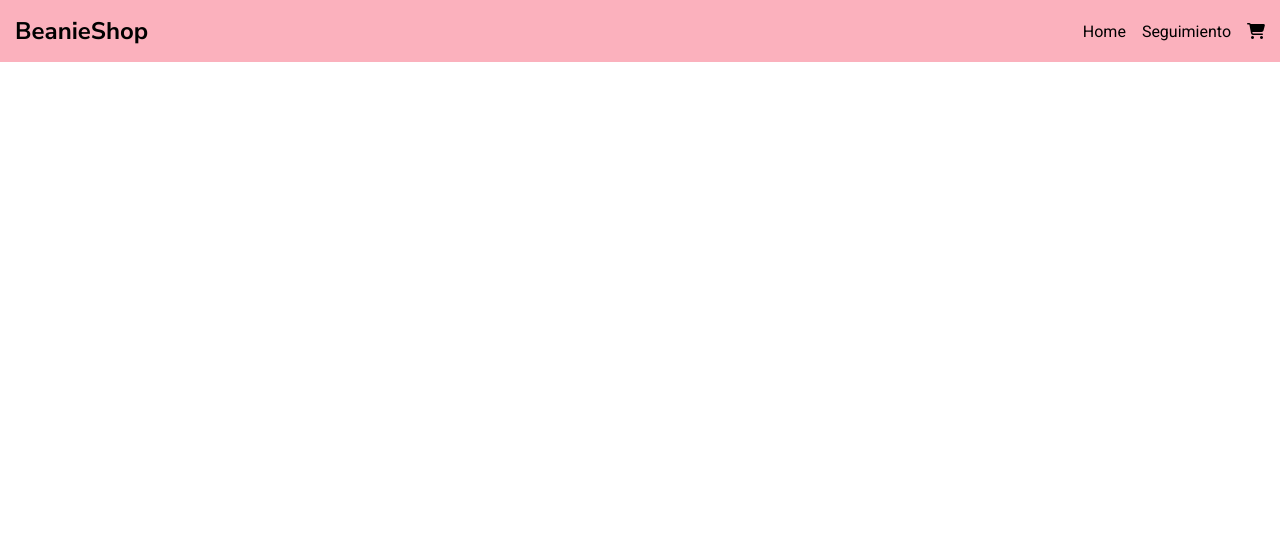
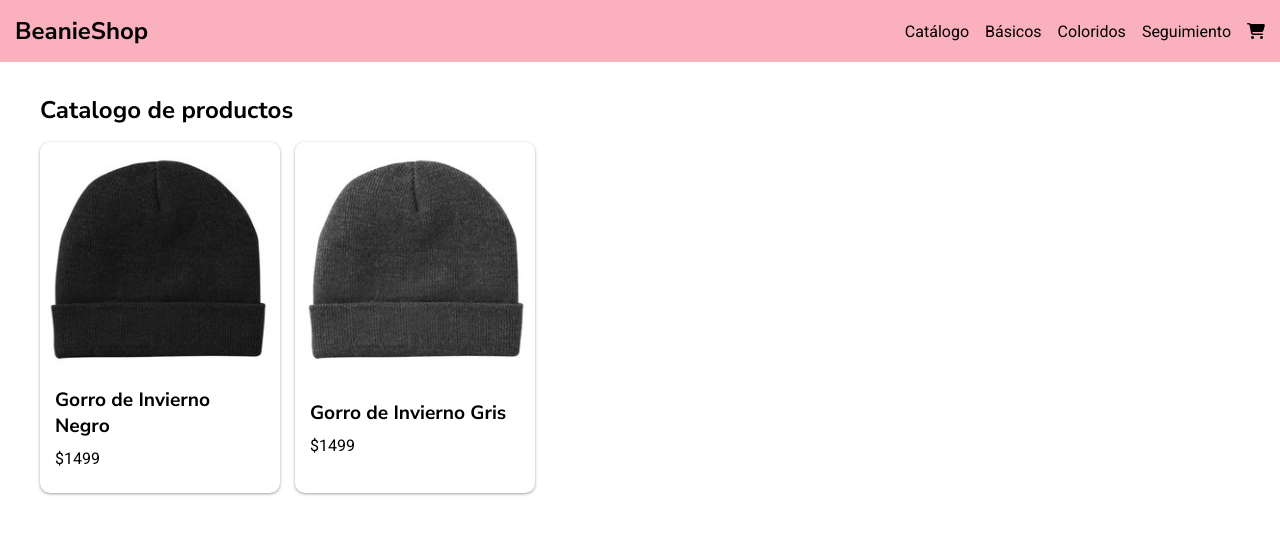
Before and after one commit to DavidArambulo/BeanieShop, a React (Create React App) app: page /categoria/1 in a window 1280 px wide. Shown: the top 534 px of the page. Built offline with nearby package versions, Linux system fonts and the light colour scheme.

Commit message:
Se agrego separado por categorias, se corrigio error de recarga al presionar el los botones en ItemCount

```diff
--- a/src/App.jsx
+++ b/src/App.jsx
@@ -10,6 +10,9 @@ function App() {
         <NavBar />
         <Switch>
           <Route exact path="/">
+            <ItemList />
+          </Route>
+          <Route exact path="/categoria/:idCategoria">
             <ItemList />
           </Route>
           <Route path="/item/:id">
--- a/src/components/Item/Item.jsx
+++ b/src/components/Item/Item.jsx
@@ -6,7 +6,7 @@ const Item = ({ img, nombre, precio, cant, stock, id }) => {
     //const { id: itemId } = useParams();
     return (
         <Link to={`/item/${id}`} className='producto'>
-            <img src={img} alt={nombre} className='producto-img' />
+            <img src={'/'+img} alt={nombre} className='producto-img' />
             <div className='producto-datos'>
                 <h3 className='datos-nombre'>{nombre}</h3>
                 <p className='datos-precio'>${precio}</p>
--- a/src/components/ItemCount/ItemCount.jsx
+++ b/src/components/ItemCount/ItemCount.jsx
@@ -1,20 +1,22 @@
 import React, { useState } from 'react';
 
 const ItemCount = ({ inicial, stock }) => {
-    const [cant, setCant] = useState(inicial);
+    const [cant, setCant] = useState(inicial)
 
-    const sumarCant = () =>{
+    const sumarCant = (event) =>{
+        event.preventDefault();
         cant < stock ? setCant(cant + 1): setCant(cant);
     };
-    const restarCant = () =>{
+    const restarCant = (event) =>{
+        event.preventDefault();
         cant > 0 ? setCant(cant - 1): setCant(cant);
     };
 
     return(
         <div className='contador'>
-            <button className='contador-resta' onClick={restarCant}><i className="fas fa-minus"></i></button>
+            <button className='contador-resta fas fa-minus' onClick={restarCant}></button>
             <p className='contador-cant'>{cant}</p>
-            <button className='contador-suma' onClick={sumarCant}><i className="fas fa-plus"></i></button>
+            <button className='contador-suma fas fa-plus' onClick={sumarCant}></button>
         </div>
     );
 }
--- a/src/components/ItemList/ItemList.jsx
+++ b/src/components/ItemList/ItemList.jsx
@@ -1,22 +1,43 @@
-import React, { useState } from "react";
+import React, { useState, useEffect } from "react";
 import Item from "../Item/Item";
 import { productos } from "../../data/productos.json";
 import Loader from "../Loader/Loader";
+import { useParams } from "react-router";
 
 const ItemList = () => {
     const [listaProductos, setListaProductos] = useState([]);
+    const { idCategoria } = useParams();
+    const [isLoaded, setIsLoaded] = useState(false);
+
     const obtenerDatos = () => {
         return new Promise((resolve, reject) =>{
-            setTimeout(() => resolve(productos), 2000);
+            setTimeout(() => {
+                if (idCategoria === undefined) {
+                    resolve(productos);
+                } else {
+                    resolve(productos.filter(item => item.categoria.toString() === idCategoria));
+                }
+            }, 2000);
         });
     };
-    obtenerDatos().then(respuesta => setListaProductos(respuesta));
+
+    useEffect(
+        () => {
+            setIsLoaded(false)
+            setListaProductos([]);
+            obtenerDatos()
+                .then(respuesta => setListaProductos(respuesta))
+                .then(() => setIsLoaded(true))
+        },
+        // eslint-disable-next-line
+        [idCategoria]
+    );
 
     return (
         <>
         <h2 className='catalogo-titulo'>Catalogo de productos</h2>
             {
-                listaProductos.length !== 0 ? (
+                isLoaded ? (
                     <section className='catalogo'>
                         {listaProductos.map(producto => (
                             <Item {...producto} key={producto.id} />
--- a/src/components/Navbar/navbar.jsx
+++ b/src/components/Navbar/navbar.jsx
@@ -1,14 +1,20 @@
 import React from "react";
 import CartWidget from "../CartWidget/CartWidget";
 import { Link } from "react-router-dom";
+import { categorias } from "../../data/categorias.json";
 
 const NavBar = () => {
     return (
         <header className="contenedor">
             <nav className="navbar">
-                <h1 className="navbar-logo">BeanieShop</h1>
+                <h1 className="navbar-logo"><Link to={'/'}>BeanieShop</Link></h1>
                 <ul className="navbar-menu">
-                    <li className="menu-item"><Link to={'/'}>Home</Link></li>
+                    <li className="menu-item"><Link to={'/'}>Catálogo</Link></li>
+                    {categorias.map(categoria => (
+                            <li className="menu-item" key={categoria.id}>
+                                <Link to={`/categoria/${categoria.id}`}>{categoria.nombre}</Link>
+                            </li>
+                    ))}
                     <li className="menu-item"><Link to={'/seguimiento'}>Seguimiento</Link></li>
                     <li className="menu-item"><Link to={'/carrito'}><CartWidget /></Link></li>
                 </ul>
--- /dev/null
+++ b/src/data/categorias.json
@@ -0,0 +1,12 @@
+{
+    "categorias":[
+        {
+            "id": 1,
+            "nombre": "Básicos"
+        },
+        {
+            "id": 2,
+            "nombre": "Coloridos"
+        }
+    ]
+}
--- a/src/data/productos.json
+++ b/src/data/productos.json
@@ -11,7 +11,7 @@
         },
         {
             "id": 1,
-            "categoria": 1,
+            "categoria": 2,
             "nombre": "Gorro de Invierno Verde",
             "img":"./img/beanie-green.jpg",
             "precio": 1199,
@@ -29,7 +29,7 @@
         },
         {
             "id": 3,
-            "categoria": 1,
+            "categoria": 2,
             "nombre": "Gorro de Invierno Purpura",
             "img":"./img/beanie-purple.jpg",
             "precio": 999,
@@ -38,7 +38,7 @@
         },
         {
             "id": 4,
-            "categoria": 1,
+            "categoria": 2,
             "nombre": "Gorro de Invierno Rojo",
             "img":"./img/beanie-red.jpg",
             "precio": 1399,
```
